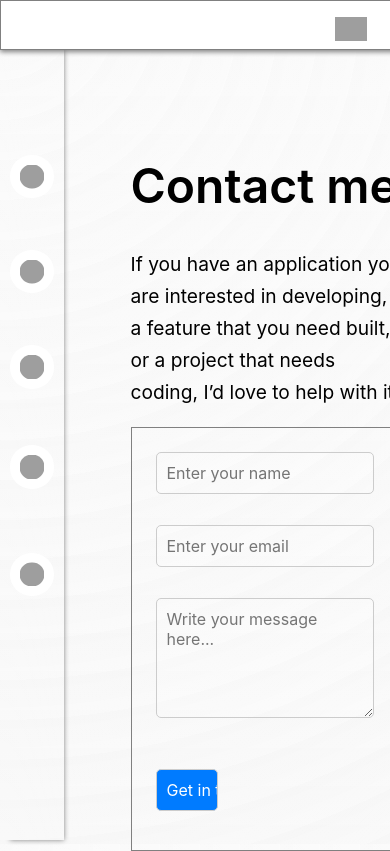
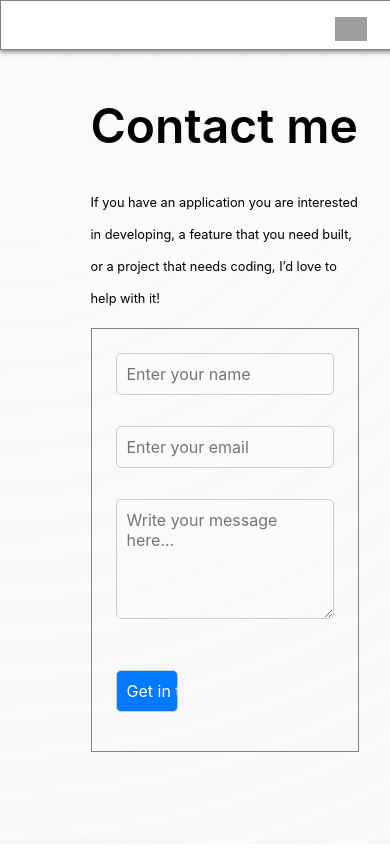
Before and after one commit to agneta1991/agneta, a React (Create React App) app: page /contact in a window 390 px wide. Built offline with nearby package versions, Linux system fonts and the light colour scheme; grey boxes are pictures that could not be loaded.

Commit message:
mobile version responsiveness added

```diff
--- a/src/assets/homepage.css
+++ b/src/assets/homepage.css
@@ -669,11 +669,8 @@ input[type="submit"]:focus {
   }
 }
 
-/*
-
 @media only screen and (max-width: 500px) {
-
-  .container{
+  .container {
     margin: 0;
     width: 100%;
   }
@@ -726,7 +723,7 @@ input[type="submit"]:focus {
   }
 
   .header,
-  .changing-div >h2 {
+  .changing-div > h2 {
     font-size: 1.3rem;
   }
 
@@ -752,11 +749,16 @@ input[type="submit"]:focus {
   }
 
   .container > .about-me {
-    margin-top: 40rem;
+    margin-top: 10rem;
   }
 
   .container > .about-me > h1 {
     font-size: 1.7rem;
+  }
+
+  .projects-title-div > h2,
+  .projects-title-div > a {
+    font-size: 0.81rem;
   }
 
   .skills-div > h2,
@@ -782,39 +784,38 @@ input[type="submit"]:focus {
   }
 
   .mobile-socials > h4 {
-    color:#007bff;
+    color: #007bff;
   }
 
-  .mobile-socials > a >img {
+  .mobile-socials > a > img {
     width: 1.8rem;
     height: auto;
   }
 
   .projects {
     padding: 0;
+    margin: 0;
+    margin-top: 6rem;
   }
 
   .projects > ul {
     padding: 0;
     margin: 0;
-    width: 75%;
+  }
+
+  .listings > li {
+    font-size: 0.6rem;
   }
 
   .projects > ul > li {
     width: 100%;
   }
 
-  .projects-title-div > h2,
-  .projects-title-div > a {
-    font-size: 0.81rem;
+  .description {
+    font-size: 0.7rem;
   }
 
-  .description{
-
-   font-size: 0.7rem;
+  .contact-form > .about-me {
+    margin: 0;
   }
-
-  .listings > li {
-    font-size: 0.6rem;
-  }
-} */
+}
```
